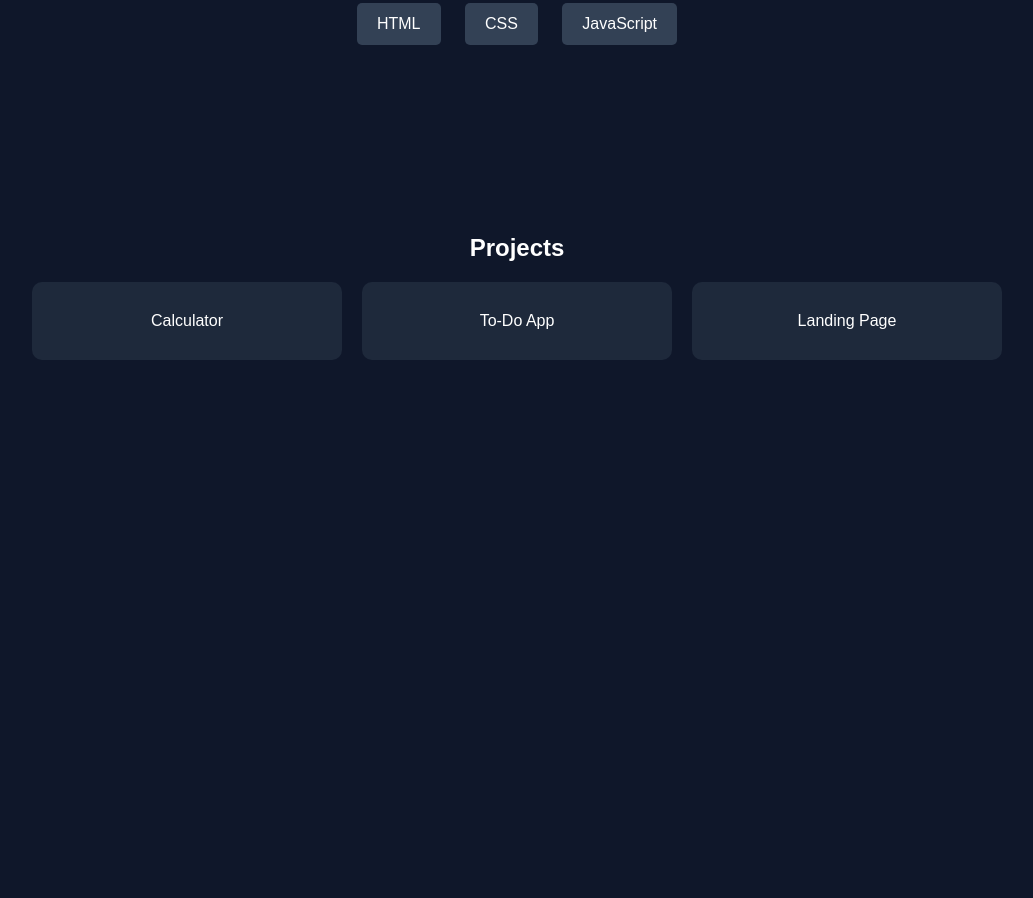
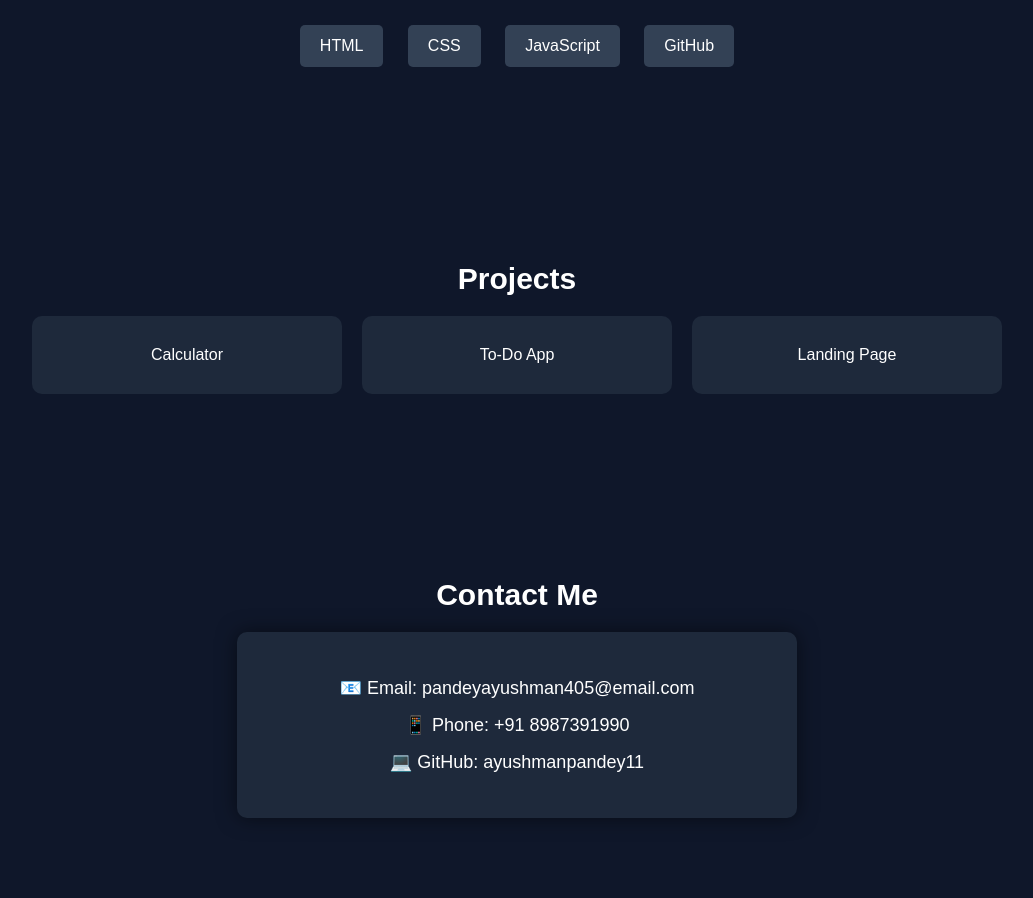
Before and after one commit to ayushmanpandey11/portfolio, a plain HTML site: page index.html in a window 1280 px wide. Shown: the part 1303-2201 px from the top of the page, without its empty margins (123-1156 px from the left). Before the commit the page ends 1743 px from the top, so only its background shows below. Drawn offline with Linux system fonts and the light colour scheme; a script that the page names is missing.

Commit message:
Add files via upload

```diff
--- a/index.html
+++ b/index.html
@@ -16,13 +16,17 @@
     <a href="#">Home</a>
     <a href="#about">About</a>
     <a href="#projects">Projects</a>
+    <a href="#contact">Contact</a>
   </nav>
 </header>
 
 <div class="hero">
-    <img src="ayushman.jpeg" width="150" >
+    <img src="ayushman.jpeg" width="150" style="border-radius: 50%;">
   <h1>Hello, I'm Ayushman</h1>
-  <p>Web Developer</p>
+  <p>
+I am a passionate web developer skilled in HTML, CSS and JavaScript.
+I love building interactive websites and learning new technologies.
+</p>
   <button class="btn">Hire Me</button>
 </div>
 
@@ -38,8 +42,9 @@
   <h2>Skills</h2>
   <div class="skills">
     <span>HTML</span>
-    <span>CSS</span>
-    <span>JavaScript</span>
+<span>CSS</span>
+<span>JavaScript</span>
+<span>GitHub</span>
   </div>
 </section>
 
@@ -54,6 +59,16 @@
   </div>
 </section>
 
+<section id="contact">
+  <h2>Contact Me</h2>
+
+  <div class="contact-box">
+    <p>📧 Email: pandeyayushman405@email.com</p>
+    <p>📱 Phone: +91 8987391990</p>
+    <p>💻 GitHub: ayushmanpandey11</p>
+  </div>
+</section>
+
 <!-- JS link -->
 <script src="script.js"></script>
 
--- a/style.css
+++ b/style.css
@@ -116,3 +116,30 @@ p {
   transform: scale(1.05);
   background: #334155;
 }
+section h2 {
+  font-size: 30px;
+  margin-bottom: 20px;
+}
+
+.card {
+  cursor: pointer;
+}
+
+#contact {
+  text-align: center;
+  padding: 80px 20px;
+}
+
+.contact-box {
+  background: #1e293b;
+  padding: 30px;
+  border-radius: 10px;
+  max-width: 500px;
+  margin: auto;
+  box-shadow: 0 0 20px rgba(0,0,0,0.5);
+}
+
+.contact-box p {
+  margin: 15px 0;
+  font-size: 18px;
+}
```
